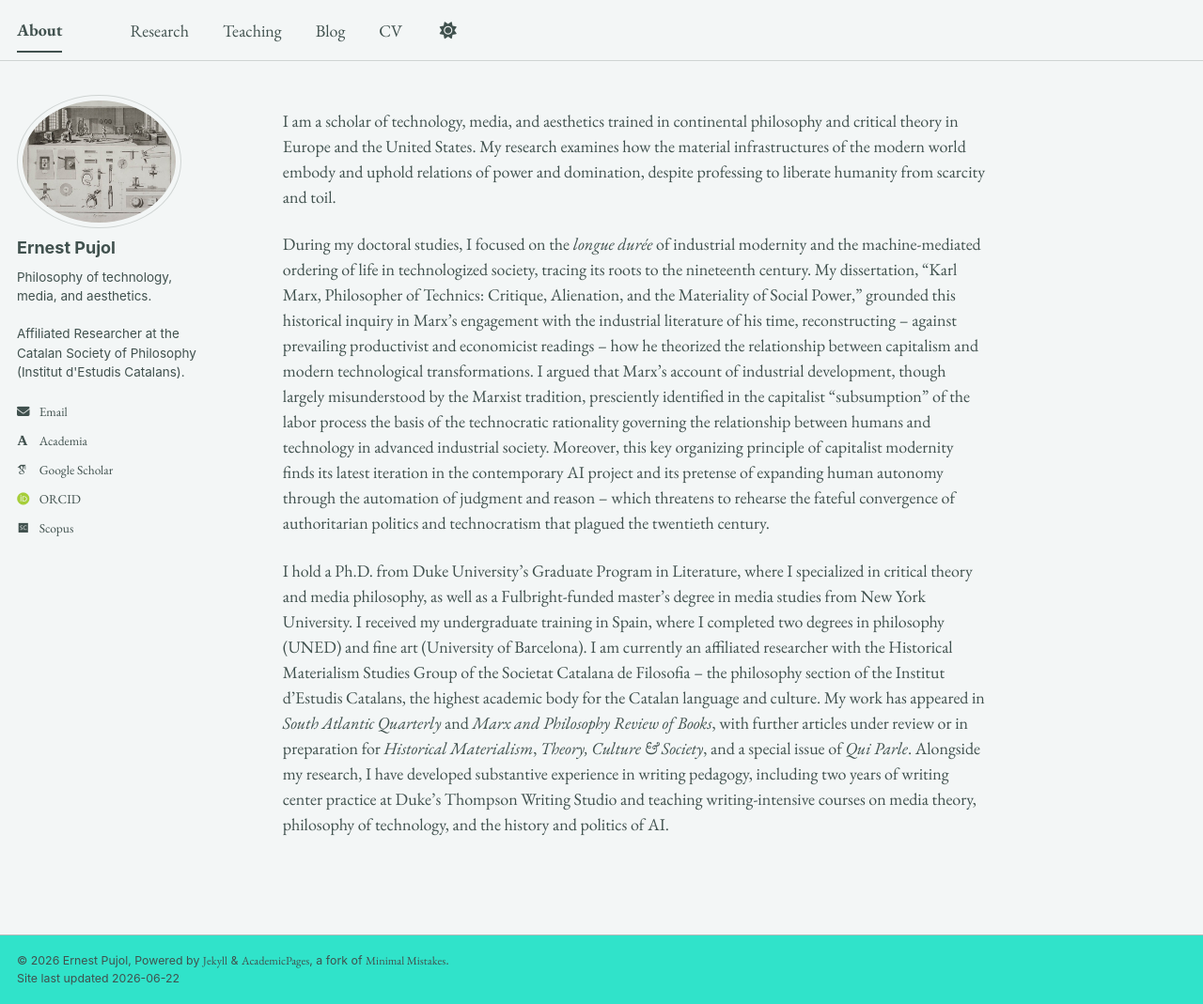
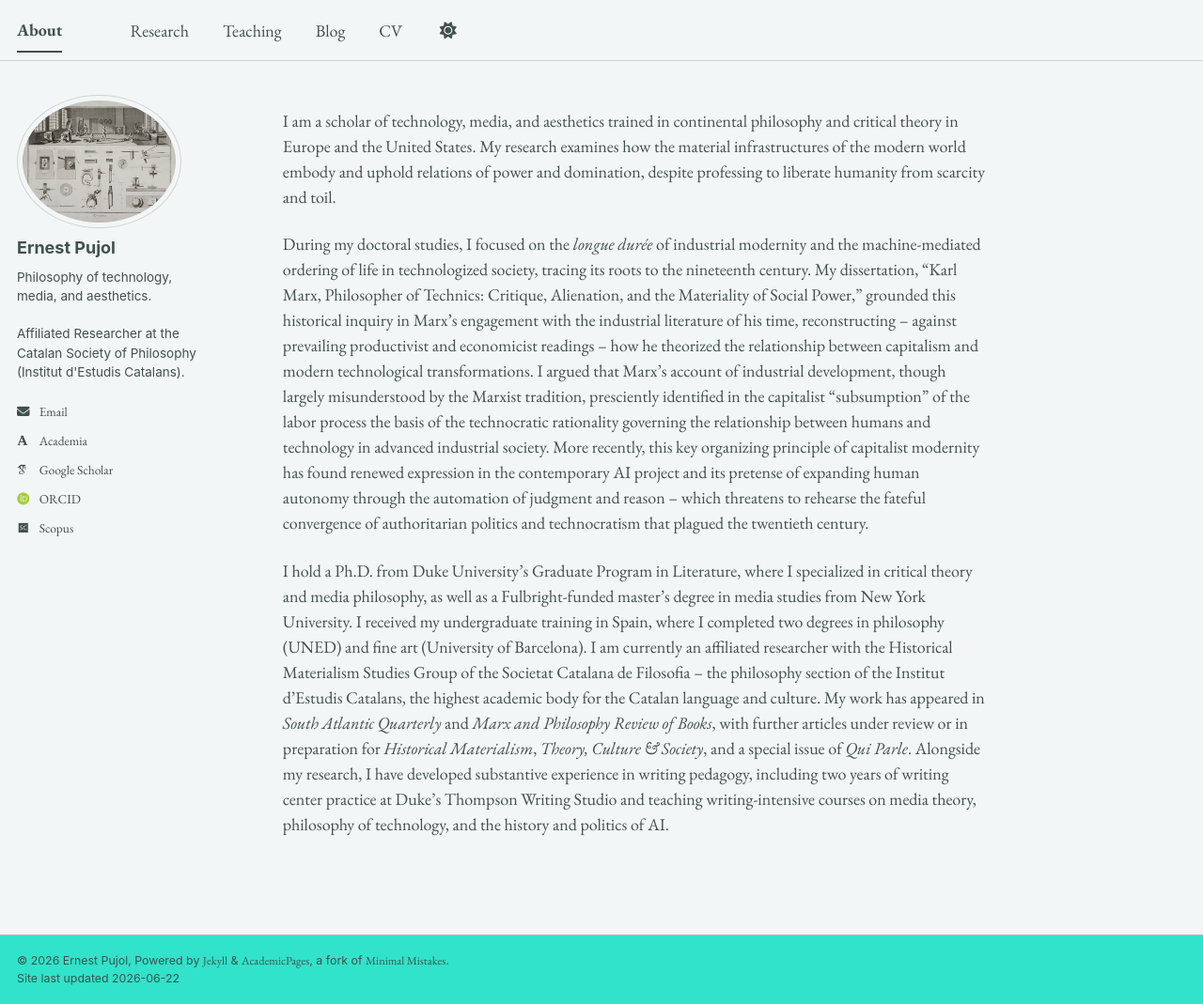
Before and after one commit to epujol90/epujol90.github.io, a Jekyll site: the page built from _pages/about.md, in a window 1280 px wide and 1069 px high. Shown: the whole window at 94% size. Built offline with Jekyll 4.4.1, drawn with Linux system fonts in a browser that asks for light colours; some web fonts are replaced; a script bundle is joined from its source files by our own code; library files that are not in the unit come from our copies.

Commit message:
Update about.md

```diff
--- a/_pages/about.md
+++ b/_pages/about.md
@@ -8,6 +8,6 @@ redirect_from:
 ---
 I am a scholar of technology, media, and aesthetics trained in continental philosophy and critical theory in Europe and the United States. My research examines how the material infrastructures of the modern world embody and uphold relations of power and domination, despite professing to liberate humanity from scarcity and toil.
 
-During my doctoral studies, I focused on the _longue durée_ of industrial modernity and the machine-mediated ordering of life in technologized society, tracing its roots to the nineteenth century. My dissertation, “Karl Marx, Philosopher of Technics: Critique, Alienation, and the Materiality of Social Power,” grounded this historical inquiry in Marx’s engagement with the industrial literature of his time, reconstructing -- against prevailing productivist and economicist readings -- how he theorized the relationship between capitalism and modern technological transformations. I argued that Marx’s account of industrial development, though largely misunderstood by the Marxist tradition, presciently identified in the capitalist "subsumption" of the labor process the basis of the technocratic rationality governing the relationship between humans and technology in advanced industrial society. Moreover, this key organizing principle of capitalist modernity finds its latest iteration in the contemporary AI project and its pretense of expanding human autonomy through the automation of judgment and reason -- which threatens to rehearse the fateful convergence of authoritarian politics and technocratism that plagued the twentieth century.
+During my doctoral studies, I focused on the _longue durée_ of industrial modernity and the machine-mediated ordering of life in technologized society, tracing its roots to the nineteenth century. My dissertation, “Karl Marx, Philosopher of Technics: Critique, Alienation, and the Materiality of Social Power,” grounded this historical inquiry in Marx’s engagement with the industrial literature of his time, reconstructing -- against prevailing productivist and economicist readings -- how he theorized the relationship between capitalism and modern technological transformations. I argued that Marx’s account of industrial development, though largely misunderstood by the Marxist tradition, presciently identified in the capitalist "subsumption" of the labor process the basis of the technocratic rationality governing the relationship between humans and technology in advanced industrial society. More recently, this key organizing principle of capitalist modernity has found renewed expression in the contemporary AI project and its pretense of expanding human autonomy through the automation of judgment and reason -- which threatens to rehearse the fateful convergence of authoritarian politics and technocratism that plagued the twentieth century.
 
 I hold a Ph.D. from Duke University’s Graduate Program in Literature, where I specialized in critical theory and media philosophy, as well as a Fulbright-funded master’s degree in media studies from New York University. I received my undergraduate training in Spain, where I completed two degrees in philosophy (UNED) and fine art (University of Barcelona). I am currently an affiliated researcher with the Historical Materialism Studies Group of the Societat Catalana de Filosofia -- the philosophy section of the Institut d’Estudis Catalans, the highest academic body for the Catalan language and culture. My work has appeared in _South Atlantic Quarterly_ and _Marx and Philosophy Review of Books_, with further articles under review or in preparation for _Historical Materialism_, _Theory, Culture & Society_, and a special issue of _Qui Parle_. Alongside my research, I have developed substantive experience in writing pedagogy, including two years of writing center practice at Duke’s Thompson Writing Studio and teaching writing-intensive courses on media theory, philosophy of technology, and the history and politics of AI.
```
